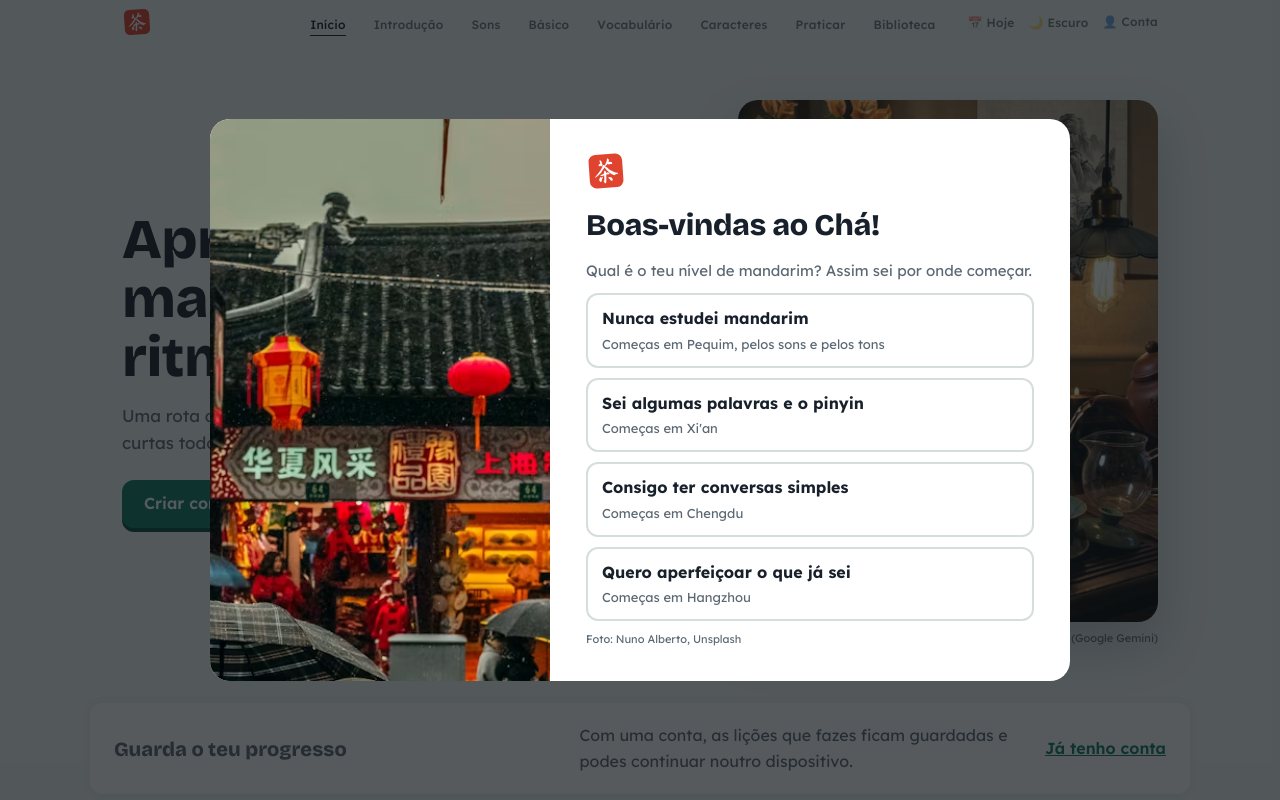
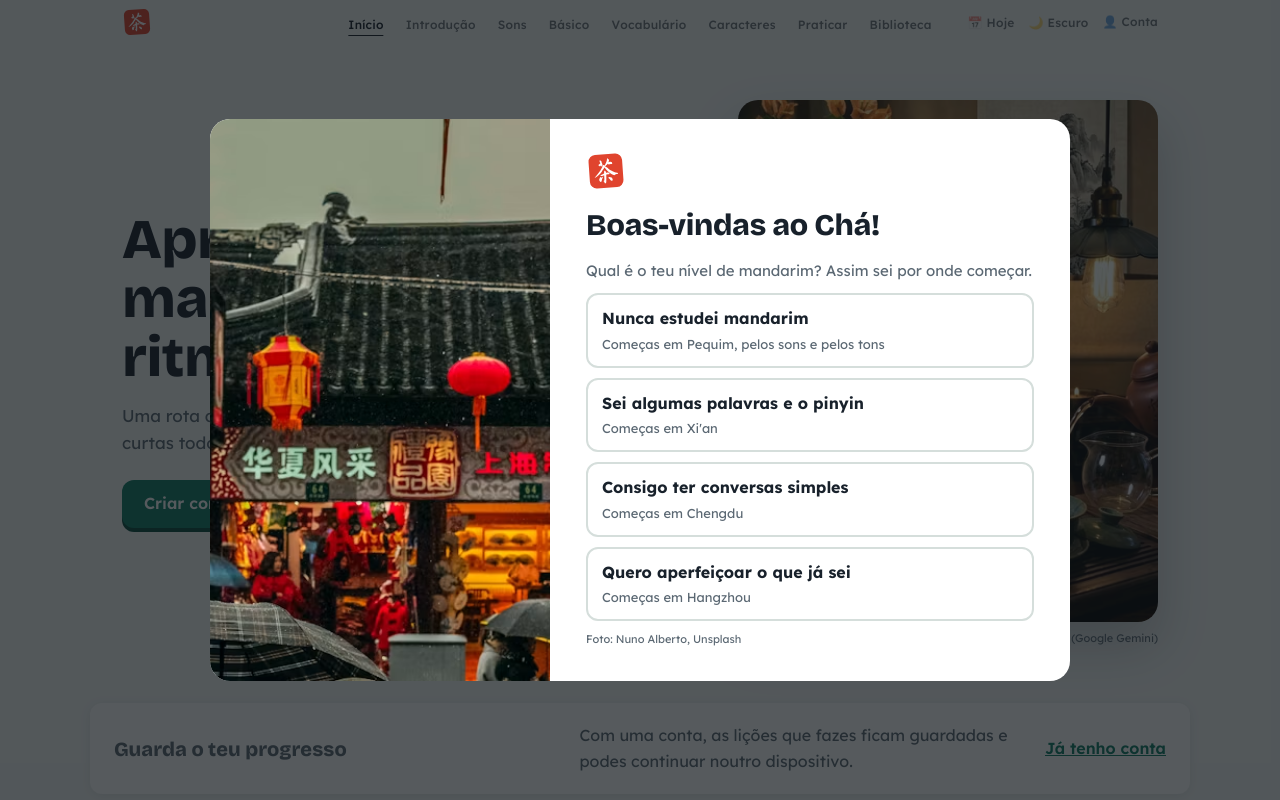
Before and after one commit to SCCPScar/MandarinCourse, a PHP site: page /index.php in a window 1280 px wide. Run offline with PHP 8.4, Linux system fonts and the light colour scheme; data comes from the database, SQL or seed files in the repository; data that the repository does not hold is empty.

Commit message:
Barra de navegação: links ao centro da página
- Logótipo à esquerda, links ao centro e ferramentas (Hoje, Escuro, Conta) à direita
- Em ecrãs a partir de 1180px os links ficam no centro exato da página
- Entre 768px e 1180px ficam no meio do espaço livre; o menu do telemóvel não muda

Co-Authored-By: Claude Opus 5.5 <noreply@anthropic.com>
Claude-Session: https://claude.ai/code/session_01527Jri6dhBVLGBbTPk8Mhm

```diff
--- a/mandarin_project/css/nav.css
+++ b/mandarin_project/css/nav.css
@@ -108,6 +108,19 @@ body { padding-top: var(--nav-height); }
   align-items: center;
   gap: 14px;
 }
+
+/* Links ao centro: o menu ocupa o espaço que sobra depois do logótipo,
+   os links ficam no meio e as ferramentas (Hoje, Escuro, Conta) ficam à direita. */
+@media (min-width: 768px) {
+  .site-nav__menu { flex: 1; }
+  .site-nav__links { margin-inline: auto; }
+  .site-nav__tools { margin-left: auto; }   /* empurra as ferramentas para a direita */
+}
+/* Em ecrãs largos centro os links na página inteira, e não só no espaço que sobra.
+   Uso position: absolute com left: 50%; o translateX(-50%) puxa-os metade da largura para trás. */
+@media (min-width: 1180px) {
+  .site-nav__links { position: absolute; left: 50%; transform: translateX(-50%); gap: 22px; }
+}
 .site-nav__tool {
   background: none;
   border: none;
```
